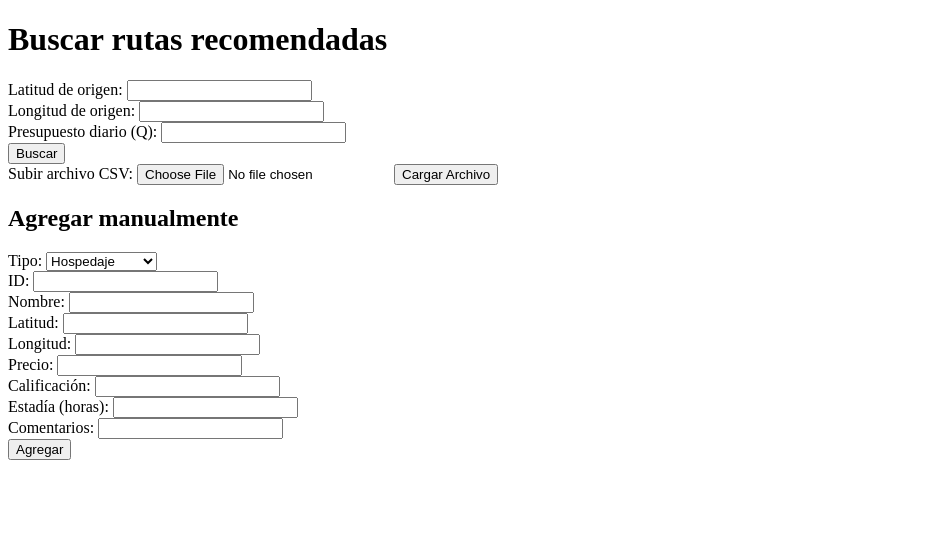
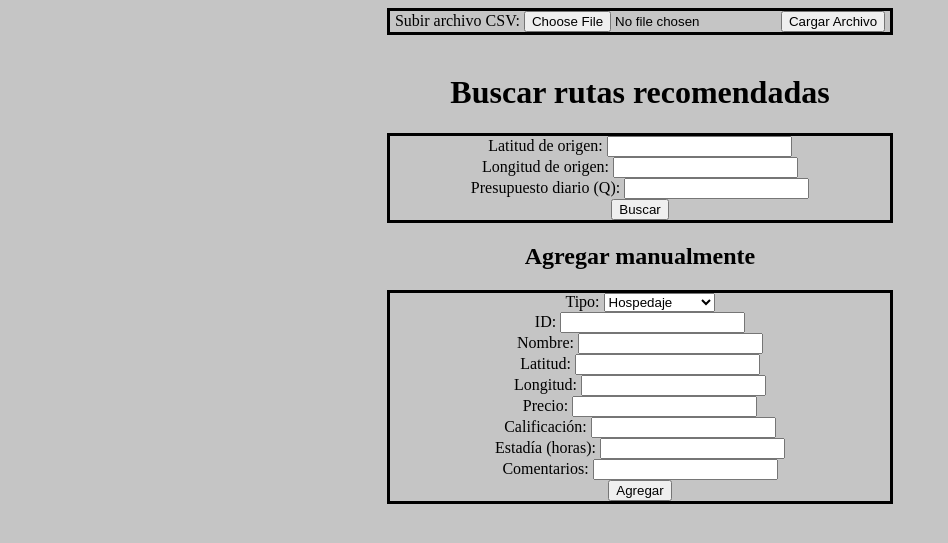
Before and after one commit to ArcangelUni/PROGRAMACION-III, a Flask app: page / in a window 1280 px wide. Shown: the top 543 px of the page, without its empty margins (0-948 px from the left). Run offline with Flask 3, Linux system fonts and the light colour scheme.

Commit message:
Update index.html

```diff
--- a/Proyecto/templates/index.html
+++ b/Proyecto/templates/index.html
@@ -4,8 +4,32 @@
     <meta charset="UTF-8">
     <title>Recomendador de Rutas Turísticas</title>
 </head>
+<style>
+    body{
+        background-color: rgb(197, 197, 197);
+        text-align: center;
+        align-items: center;
+    }
+    form{
+        border-style: solid;
+        width: 500px;
+    }
+</style>
 <body>
+    <center>
+        <form action="/cargar_csv" method="post" enctype="multipart/form-data">
+            <label>Subir archivo CSV:</label>
+            <input type="file" name="archivo" accept=".csv" required>
+            <button type="submit">Cargar Archivo</button>
+            {% if mensaje %}
+                <p>{{ mensaje }}</p>
+            {% endif %}
+        </form>
+    </center>
+
+    <br>
     <h1>Buscar rutas recomendadas</h1>
+    <center>
         <form action="/procesar" method="POST">
             <label>Latitud de origen:</label>
             <input type="text" name="lat" required><br>
@@ -18,17 +42,10 @@
 
             <button type="submit">Buscar</button>
         </form>
-    <form action="/cargar_csv" method="post" enctype="multipart/form-data">
-        <label>Subir archivo CSV:</label>
-        <input type="file" name="archivo" accept=".csv" required>
-        <button type="submit">Cargar Archivo</button>
-    </form>
-
-    {% if mensaje %}
-        <p>{{ mensaje }}</p>
-    {% endif %}
+    </center>
 
     <h2>Agregar manualmente</h2>
+    <center>
         <form action="/agregar_manual" method="POST">
             <label for="tipo">Tipo:</label>
             <select name="tipo">
@@ -62,7 +79,9 @@
 
             <button type="submit">Agregar</button>
         </form>
+    </center>
 
+    <center>
         {% if ruta_generada %}
         <h2>Ruta recomendada</h2>
         <ul>
@@ -78,11 +97,10 @@
             </li>
             {% endfor %}
         </ul>
-
         <a href="{{ url_for('static', filename='ruta_recomendada.csv') }}" download class="btn btn-success">
             Descargar ruta en CSV
         </a>
-
+    </center>
     <iframe src="{{ url_for('static', filename='ruta_recomendada.html') }}" width="100%" height="500"></iframe>
     {% endif %}
 </body>
```
Lines whose indentation alone changed are shown as unchanged.
